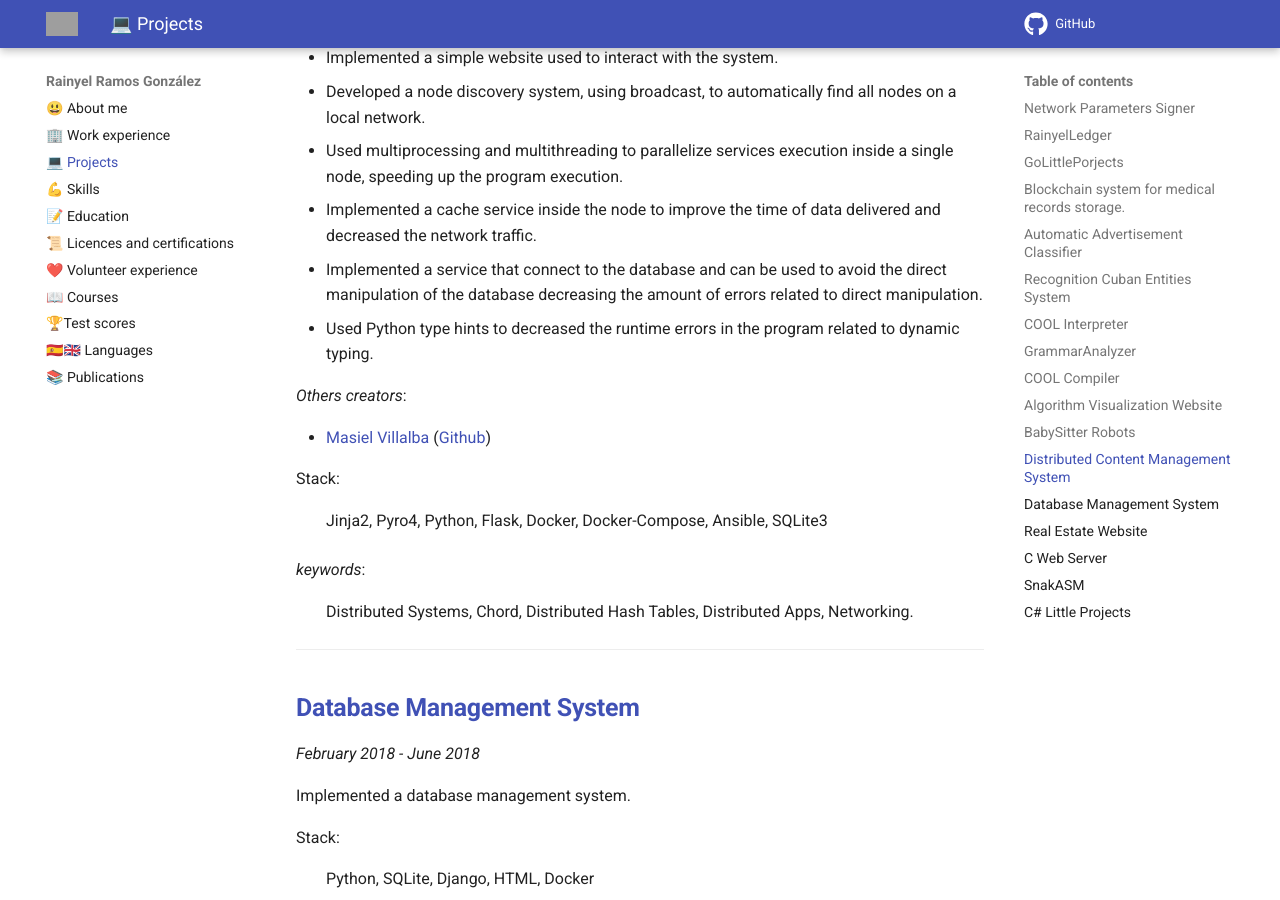
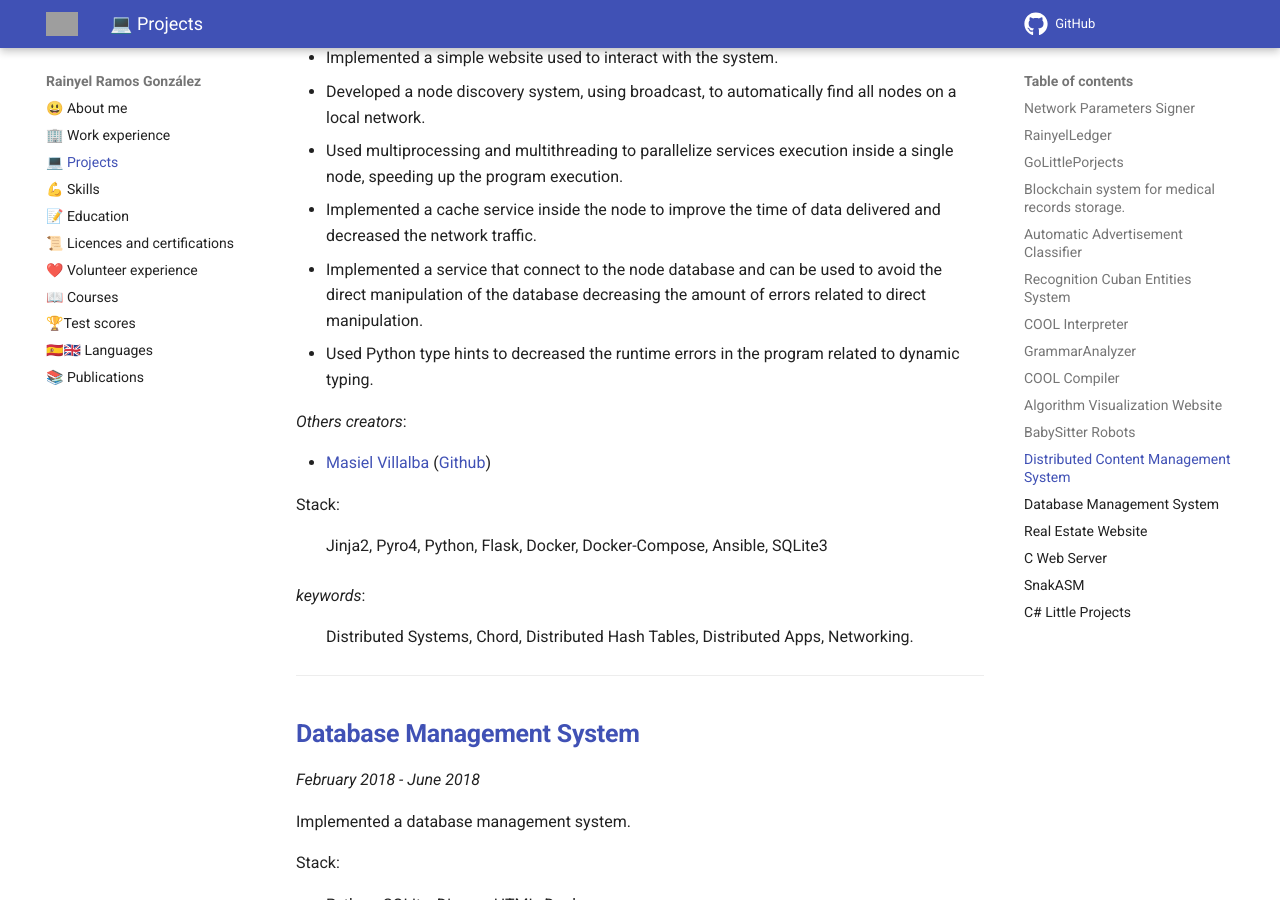
Before and after one commit to rayniel95/rayniel95.github.io, an MkDocs documentation site: the page built from docs/projects/projects.md, in a window 1280 px wide and 900 px high, scrolled down 7148 px. Built offline with MkDocs 1.6.1 and Material for MkDocs 9.7.7, drawn with Linux system fonts in a browser that asks for light colours; grey boxes are pictures that could not be loaded.

Commit message:
update cms project section

```diff
--- a/docs/projects/projects.md
+++ b/docs/projects/projects.md
@@ -246,7 +246,7 @@ Implemented a Chord DHT (distributed hash table) adding crash fault tolerance (C
 - Developed a node discovery system, using broadcast, to automatically find all nodes on a local network.
 - Used multiprocessing and multithreading to parallelize services execution inside a single node, speeding up the program execution.
 - Implemented a cache service inside the node to improve the time of data delivered and decreased the network traffic.
-- Implemented a service that connect to the database and can be used to avoid the direct manipulation of the database decreasing the amount of errors related to direct manipulation.
+- Implemented a service that connect to the node database and can be used to avoid the direct manipulation of the database decreasing the amount of errors related to direct manipulation.
 - Used Python type hints to decreased the runtime errors in the program related to dynamic typing.
 
 *Others creators*:
```
